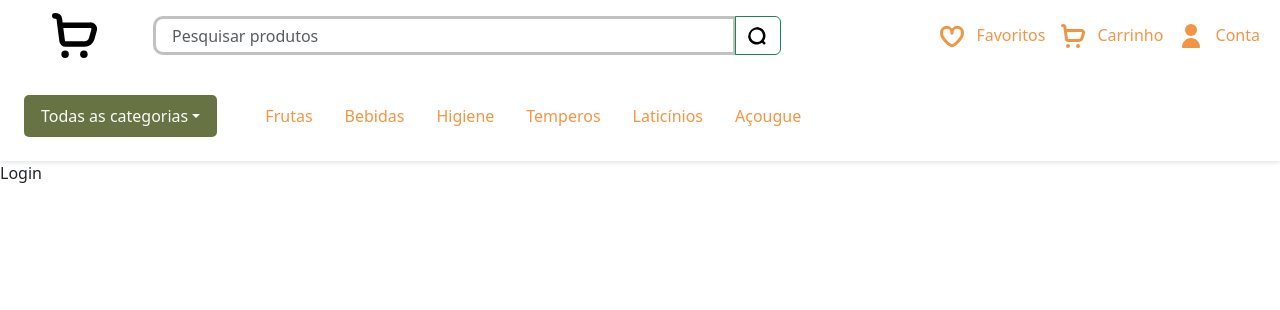
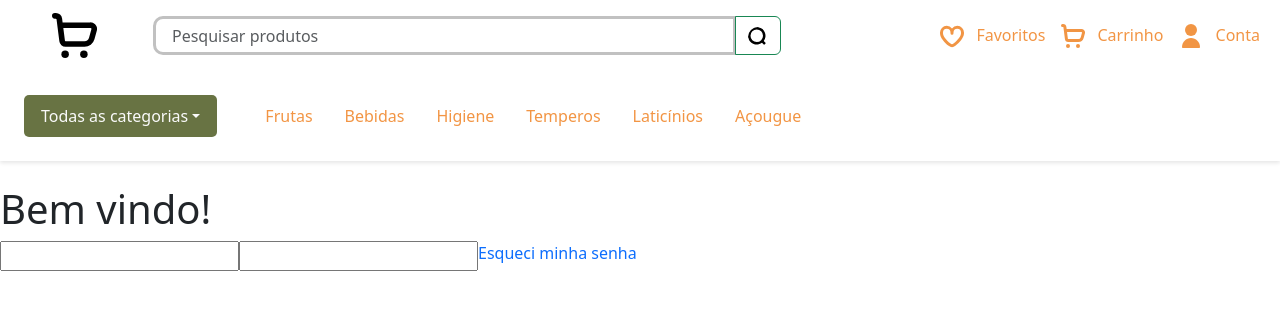
Before and after one commit to manuflorenca/E-pra-ja-mercado, a React (Vite) app: page /login in a window 1280 px wide. Shown: the top 310 px of the page. Built offline with nearby package versions, Linux system fonts and the light colour scheme.

Commit message:
feat(tela login): começando a estruturar a tela

```diff
--- a/src/routes/Login.jsx
+++ b/src/routes/Login.jsx
@@ -1,6 +1,19 @@
 const Login = () => {
   return (
-    <div>Login</div>
+    <div>
+      <div className="img-container">
+        <img src="" alt="" />
+      </div>
+      <div className="login-container">
+        <h1>Bem vindo!</h1>
+        <form>
+          <input type="text" name="name" id="t_field_name" />
+          <input type="password" id="t_field_password" />
+          <a href="">Esqueci minha senha</a>
+
+        </form>
+      </div>
+    </div>
   )
 }
 
```
Also changed, not shown: src/styles/Comment.css (line endings or trailing spaces).
